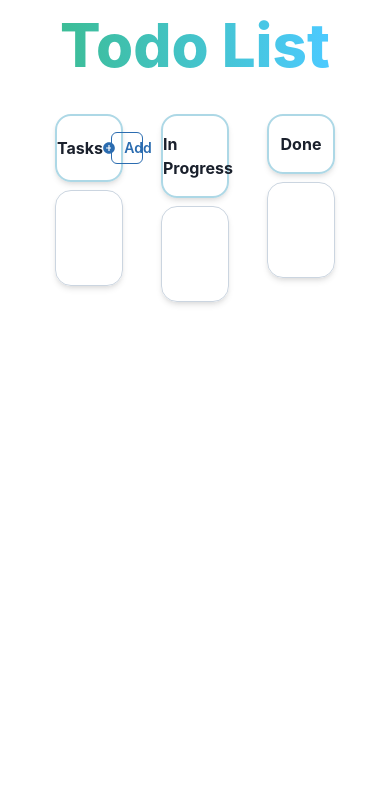
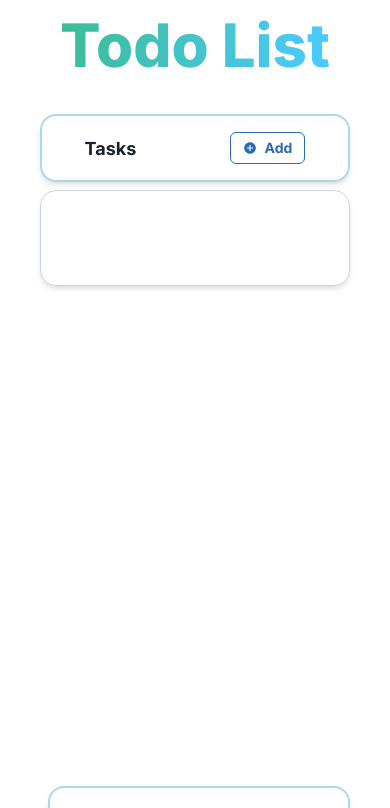
Before and after one commit to rully-saputra15/todolist, a React (Vite) app: page / in a window 390 px wide. Shown: the top 808 px of the page. Built offline with nearby package versions, Linux system fonts and the light colour scheme.

Commit message:
change font and implement responsiveness of mobile user

```diff
--- a/package.json
+++ b/package.json
@@ -11,6 +11,7 @@
     "@chakra-ui/react": "1.8.7",
     "@emotion/react": "11",
     "@emotion/styled": "11",
+    "@fontsource/inter": "^4.5.7",
     "@types/react-beautiful-dnd": "13.1.2",
     "@types/uuid": "8.3.4",
     "framer-motion": "6",
--- a/src/App.tsx
+++ b/src/App.tsx
@@ -80,7 +80,7 @@ const App = () => {
               alignItems="center"
               rounded="2xl"
               boxShadow="md">
-        <Text fontWeight={700}>{title}</Text>
+        <Text fontSize="lg" fontWeight={700} noOfLines={2}>{title}</Text>
         {
           title === "Tasks" && (
             <Button leftIcon={<MdAddCircle/>}
@@ -97,7 +97,7 @@ const App = () => {
 
   const renderTodoListSection = (entity: Entity, data: Task[]) => {
     return (
-      <VStack alignItems="center" w="22%" h="2xl">
+      <VStack alignItems="center" w="md" h="2xl">
         {renderTitleSection(entity.title)}
         <Droppable droppableId={entity.id} type="tasks">
           {(providedDroppable, snapshot) => {
@@ -150,7 +150,7 @@ const App = () => {
   };
   return (
     <>
-      <VStack mx={10} spacing={6} h="full">
+      <VStack mx={10} spacing={6} justifyContent="flex-start">
         <Text bgGradient="linear(to-l, #4CCAFF, #3CBD96)"
               bgClip="text"
               fontSize="6xl"
@@ -158,7 +158,7 @@ const App = () => {
           Todo List
         </Text>
         <DragDropContext onDragEnd={onDragEnd}>
-          <HStack justifyContent="space-around" w="100%" alignItems="flex-start" maxHeight="3xl">
+          <HStack justifyContent="space-around" w="100%" alignItems="flex-start" flexWrap="wrap">
             {renderTodoListSection(entities[0], mainTask.tasks)}
             {renderTodoListSection(entities[1], mainTask.inProgress)}
             {renderTodoListSection(entities[2], mainTask.done)}
--- a/src/main.tsx
+++ b/src/main.tsx
@@ -2,11 +2,21 @@ import React from 'react'
 import ReactDOM from 'react-dom'
 import './index.css'
 import App from './App'
-import {ChakraProvider} from "@chakra-ui/react";
-
+import {ChakraProvider, extendTheme} from "@chakra-ui/react";
+import '@fontsource/inter/100.css';
+import '@fontsource/inter/200.css';
+import '@fontsource/inter/300.css';
+import '@fontsource/inter/700.css';
+import '@fontsource/inter/800.css';
+const theme = extendTheme({
+  fonts: {
+    heading: 'Inter, sans-serif',
+    body: 'Inter, sans-serif'
+  }
+})
 ReactDOM.render(
   <React.StrictMode>
-    <ChakraProvider>
+    <ChakraProvider theme={theme}>
       <App />
     </ChakraProvider>
   </React.StrictMode>,
```
Also changed, not shown: 1 other file (tests, documents, lock files or other folders).
